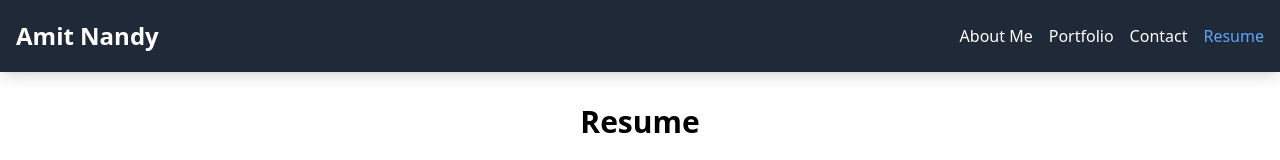
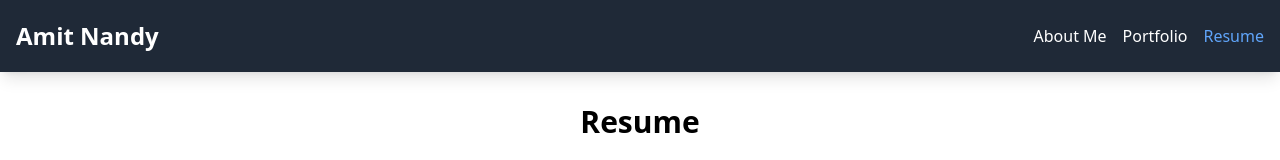
Before and after one commit to nandyamit/my_react_portfolio, a React (Vite) app: page /resume in a window 1280 px wide. Shown: the top 160 px of the page. Built offline with nearby package versions, Linux system fonts and the light colour scheme.

Commit message:
updated headers

```diff
--- a/src/components/Header.jsx
+++ b/src/components/Header.jsx
@@ -10,7 +10,7 @@ function Header() {
   const navigation = [
     { name: 'About Me', path: '/about' },
     { name: 'Portfolio', path: '/portfolio' },
-    { name: 'Contact', path: '/contact' },
+    //{ name: 'Contact', path: '/contact' },
     { name: 'Resume', path: '/resume' },
   ];
 
```
